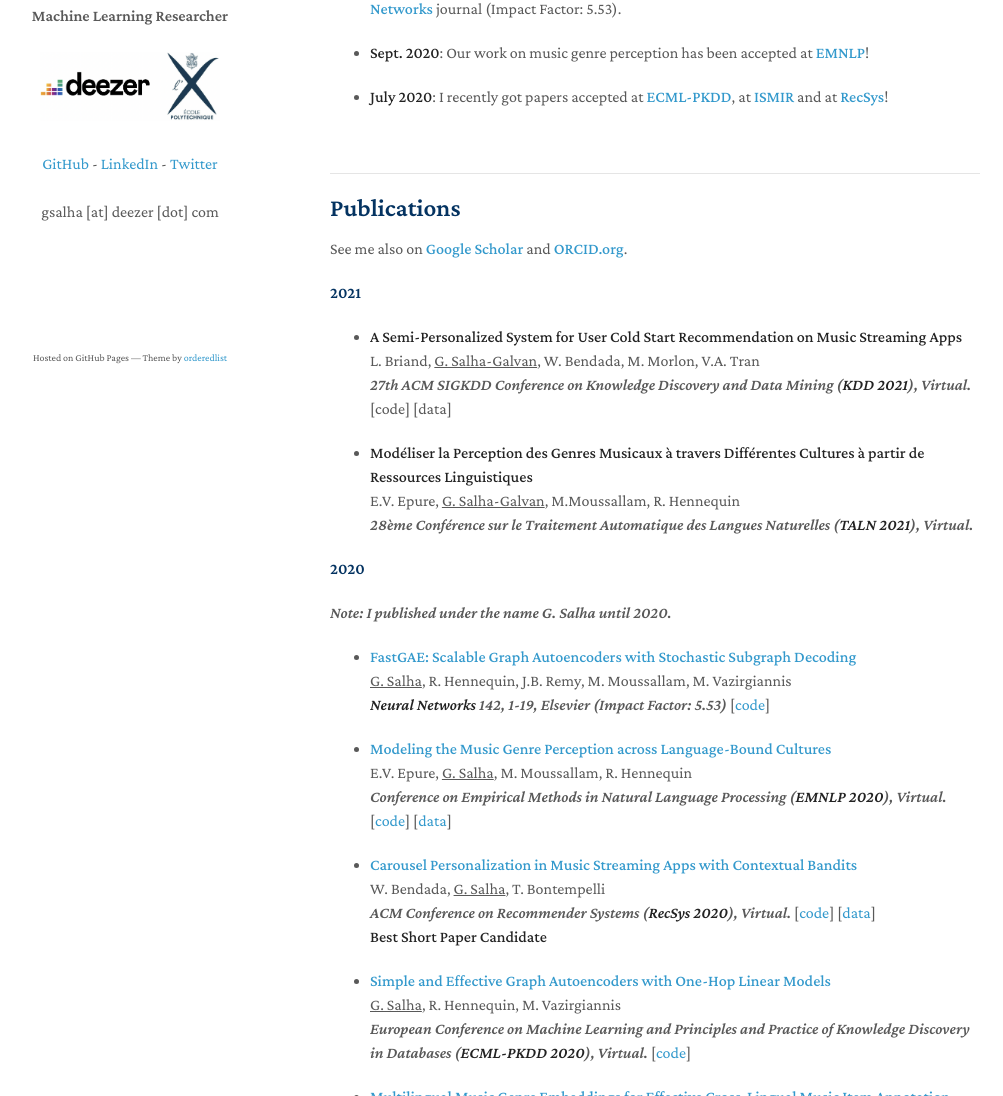
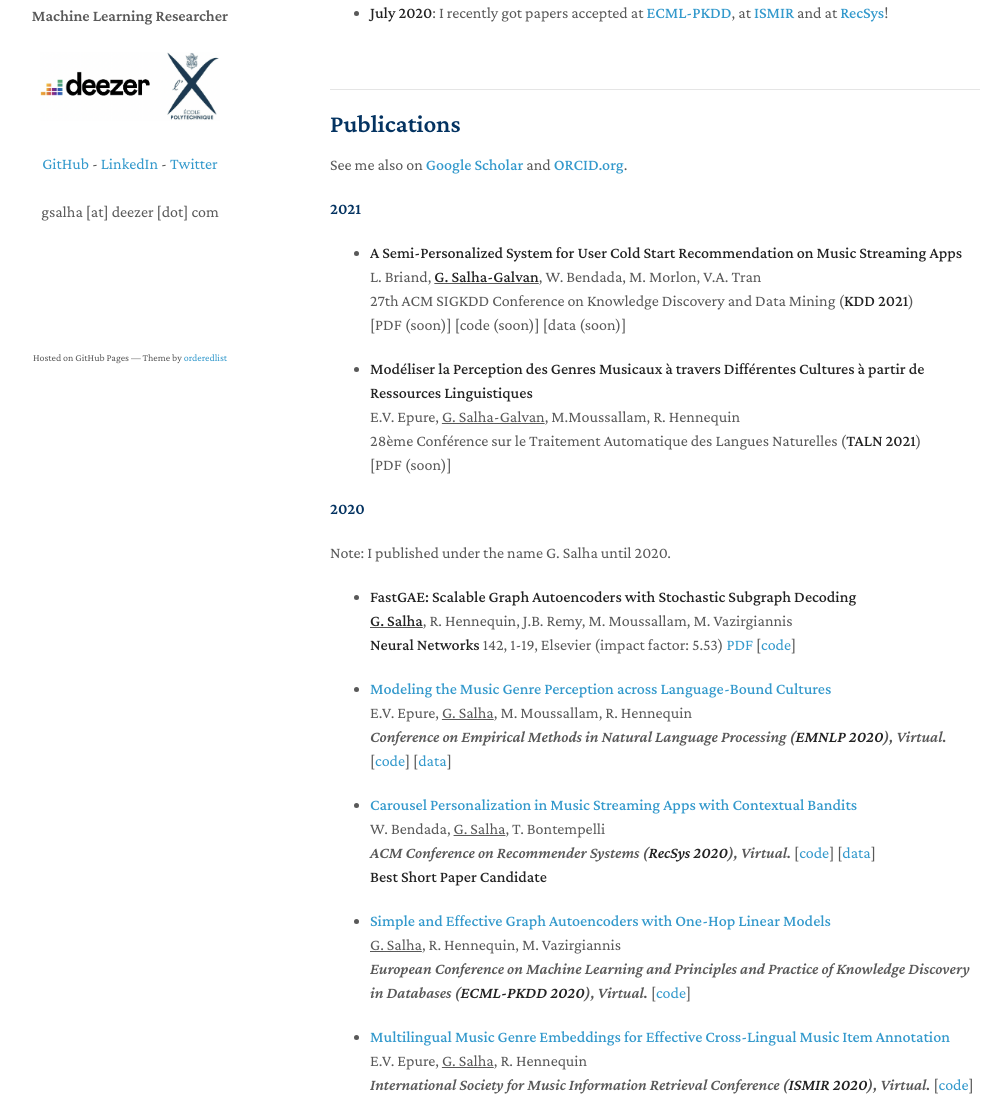
Before and after one commit to GuillaumeSalhaGalvan/GuillaumeSalhaGalvan.github.io, a Jekyll site: the page built from index.md, in a window 1280 px wide and 1400 px high, scrolled down 363 px. Shown: the part 304-1400 px from the top of the window, without its empty margins (140-1143 px from the left). Built offline with Jekyll 4.4.1, drawn with Linux system fonts in a browser that asks for light colours; our own code applies the rules of GitHub Pages for plain Markdown files; a script that is not in the unit is left out; some of the changed text lies outside the part shown.

Commit message:
Update index.md

```diff
--- a/index.md
+++ b/index.md
@@ -16,11 +16,8 @@
 ## News
 
 - **May 2021**: Our paper tackling user cold start on **[Deezer](https://www.deezer.com/fr/)** has been accepted at **[KDD](https://www.kdd.org/kdd2021/)**!
-
-- **April 2021**: Our work on **[FastGAE](https://arxiv.org/pdf/2002.01910.pdf)** has been accepted for publication in Elsevier's **[Neural Networks](https://www.journals.elsevier.com/neural-networks)** journal (Impact Factor: 5.53).
-
+- **April 2021**: Our work on **[FastGAE](https://arxiv.org/pdf/2002.01910.pdf)** has been published in **[Neural Networks](https://www.journals.elsevier.com/neural-networks)** (impact factor: 5.53).
 - **Sept. 2020**: Our work on music genre perception has been accepted at **[EMNLP](https://arxiv.org/pdf/2010.06325.pdf)**!
-
 - **July 2020**: I recently got papers accepted at **[ECML-PKDD](https://arxiv.org/pdf/2001.07614.pdf)**, at **[ISMIR](https://arxiv.org/pdf/2009.07755.pdf)** and at **[RecSys](https://arxiv.org/pdf/2009.06546.pdf)**!
 
 <br>
@@ -35,17 +32,17 @@
 
 #### 2021
 
-- **A Semi-Personalized System for User Cold Start Recommendation on Music Streaming Apps** <br> L. Briand, <ins>G. Salha-Galvan</ins>, W. Bendada, M. Morlon, V.A. Tran <br> _27th ACM SIGKDD Conference on Knowledge Discovery and Data Mining (**KDD 2021**),  Virtual._ [code] [data]
+- **A Semi-Personalized System for User Cold Start Recommendation on Music Streaming Apps** <br> L. Briand, <ins>**G. Salha-Galvan**</ins>, W. Bendada, M. Morlon, V.A. Tran <br> 27th ACM SIGKDD Conference on Knowledge Discovery and Data Mining (**KDD 2021**) <br> [PDF (soon)] [code (soon)] [data (soon)]
 
 
-- **Modéliser la Perception des Genres Musicaux à travers Différentes Cultures à partir de Ressources Linguistiques** <br> E.V. Epure, <ins>G. Salha-Galvan</ins>, M.Moussallam, R. Hennequin <br> _28ème Conférence sur le Traitement Automatique des Langues Naturelles (**TALN 2021**),  Virtual._
+- **Modéliser la Perception des Genres Musicaux à travers Différentes Cultures à partir de Ressources Linguistiques** <br> E.V. Epure, <ins>G. Salha-Galvan</ins>, M.Moussallam, R. Hennequin <br> 28ème Conférence sur le Traitement Automatique des Langues Naturelles (**TALN 2021**) <br> [PDF (soon)]
 
 #### 2020
 
-_Note: I published under the name G. Salha until 2020._
+Note: I published under the name G. Salha until 2020.
 
 
-- **[FastGAE: Scalable Graph Autoencoders with Stochastic Subgraph Decoding](https://arxiv.org/pdf/2002.01910.pdf)**<br> <ins>G. Salha</ins>, R. Hennequin, J.B. Remy, M. Moussallam, M. Vazirgiannis <br> _**Neural Networks** 142, 1-19, Elsevier (Impact Factor: 5.53)_ [[code](https://github.com/deezer/fastgae)]
+- **FastGAE: Scalable Graph Autoencoders with Stochastic Subgraph Decoding**<br> <ins>**G. Salha**</ins>, R. Hennequin, J.B. Remy, M. Moussallam, M. Vazirgiannis <br> **Neural Networks** 142, 1-19, Elsevier (impact factor: 5.53) [PDF](https://arxiv.org/pdf/2002.01910.pdf) [[code](https://github.com/deezer/fastgae)]
 
 - **[Modeling the Music Genre Perception across Language-Bound Cultures](https://arxiv.org/pdf/2010.06325.pdf)**<br> E.V. Epure, <ins>G. Salha</ins>, M. Moussallam, R. Hennequin <br> _Conference on Empirical Methods in Natural Language Processing (**EMNLP 2020**),  Virtual._ [[code](https://github.com/deezer/CrossCulturalMusicGenrePerception)] [[data](https://zenodo.org/record/4275315#.X7JNX9NKi3J)]
 
```
